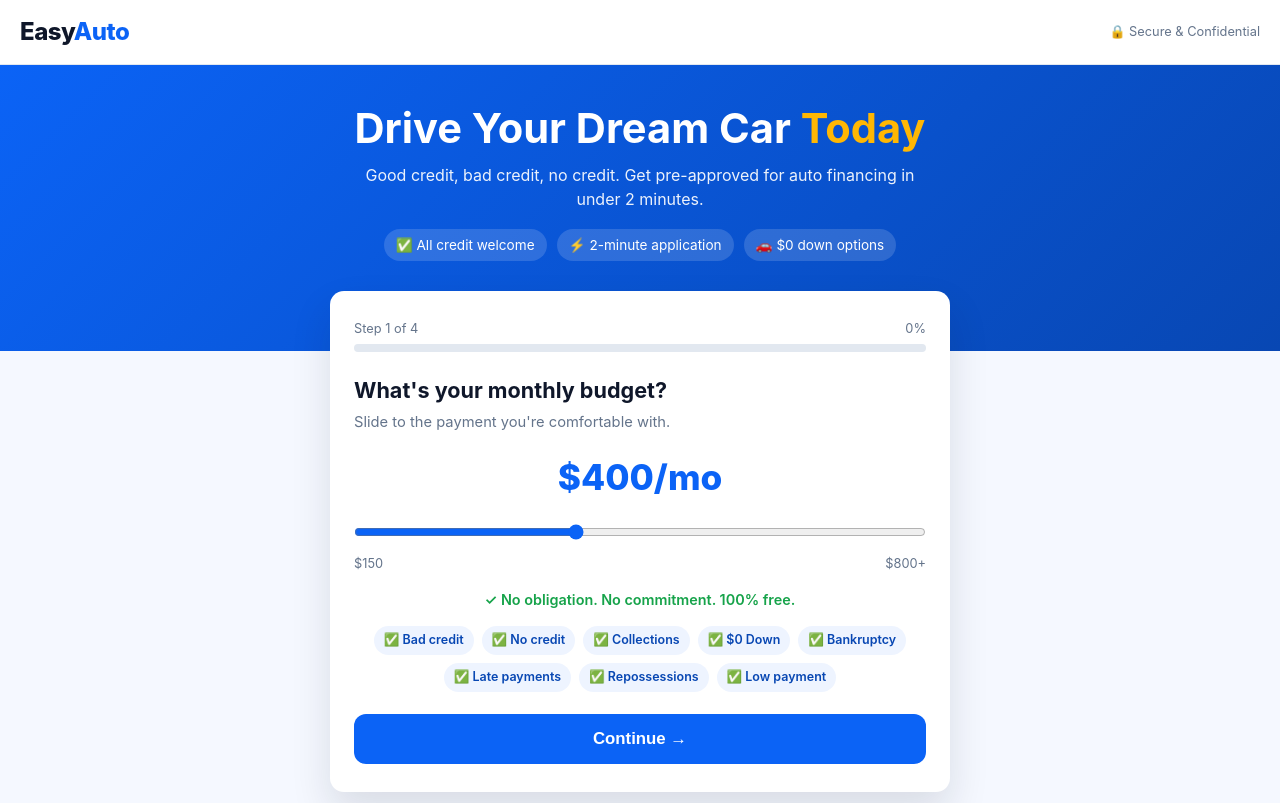
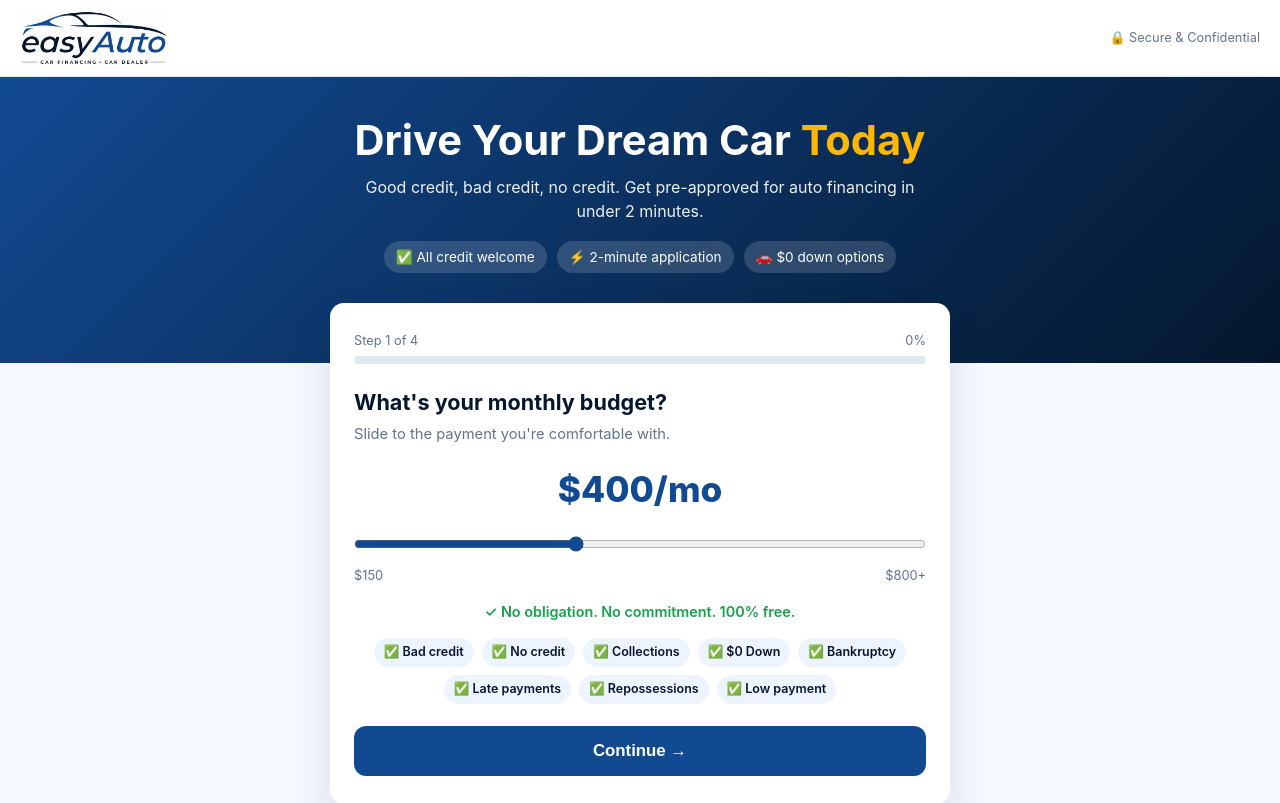
Before and after one commit to teamevodevelopment-hub/easyauto, a website: page index.html in a window 1280 px wide. Shown: the top 803 px of the page. Drawn offline with Linux system fonts and the light colour scheme; some packages are replaced by stand-ins of ours.

Commit message:
Add EasyAuto logo, brand colours and Google Places key
Co-Authored-By: Claude Opus 5.5 <noreply@anthropic.com>

```diff
--- a/index.html
+++ b/index.html
@@ -9,10 +9,11 @@
 <meta property="og:description" content="Good credit, bad credit, no credit. Apply in 2 minutes and drive away sooner.">
 <style>
   :root {
-    --brand: #0b63f6;
-    --brand-dark: #0847b3;
+    /* Brand colours sampled from assets/logo.jpg */
+    --brand: #124a92;
+    --brand-dark: #04172d;
     --accent: #ffb703;
-    --ink: #0f172a;
+    --ink: #04172d;
     --muted: #64748b;
     --line: #e2e8f0;
     --bg: #f5f8ff;
@@ -33,13 +34,13 @@
   header {
     background: #fff;
     border-bottom: 1px solid var(--line);
-    padding: 14px 20px;
+    padding: 10px 20px;
     display: flex;
     align-items: center;
     justify-content: space-between;
   }
-  .logo { font-size: 1.5rem; font-weight: 800; letter-spacing: -0.5px; }
-  .logo span { color: var(--brand); }
+  .logo img { display: block; height: 56px; width: auto; }
+  @media (max-width: 480px) { .logo img { height: 44px; } }
   .secure { font-size: .8rem; color: var(--muted); display: flex; align-items: center; gap: 6px; }
 
   /* Hero */
@@ -178,7 +179,7 @@
 <body>
 
 <header>
-  <div class="logo">Easy<span>Auto</span></div>
+  <a class="logo" href="/"><img src="assets/logo.jpg" alt="EasyAuto: Car Financing, Car Dealer" width="540" height="203"></a>
   <div class="secure">🔒 Secure &amp; Confidential</div>
 </header>
 
@@ -421,7 +422,7 @@
   // Google Maps Platform key with "Places API (New)" + "Maps JavaScript API" enabled.
   // Restrict it to your domain (HTTP referrers) in Google Cloud Console.
   // Leave empty and the address field works as a normal text box.
-  const GOOGLE_PLACES_API_KEY = "";
+  const GOOGLE_PLACES_API_KEY = "AIzaSyAGdEUMJpi9vKBtnv1KoClnQ1nQlIvpNxI";
   // ==================
 
   const $ = (id) => document.getElementById(id);
```
Also changed, not shown: assets/logo.jpg (added).
